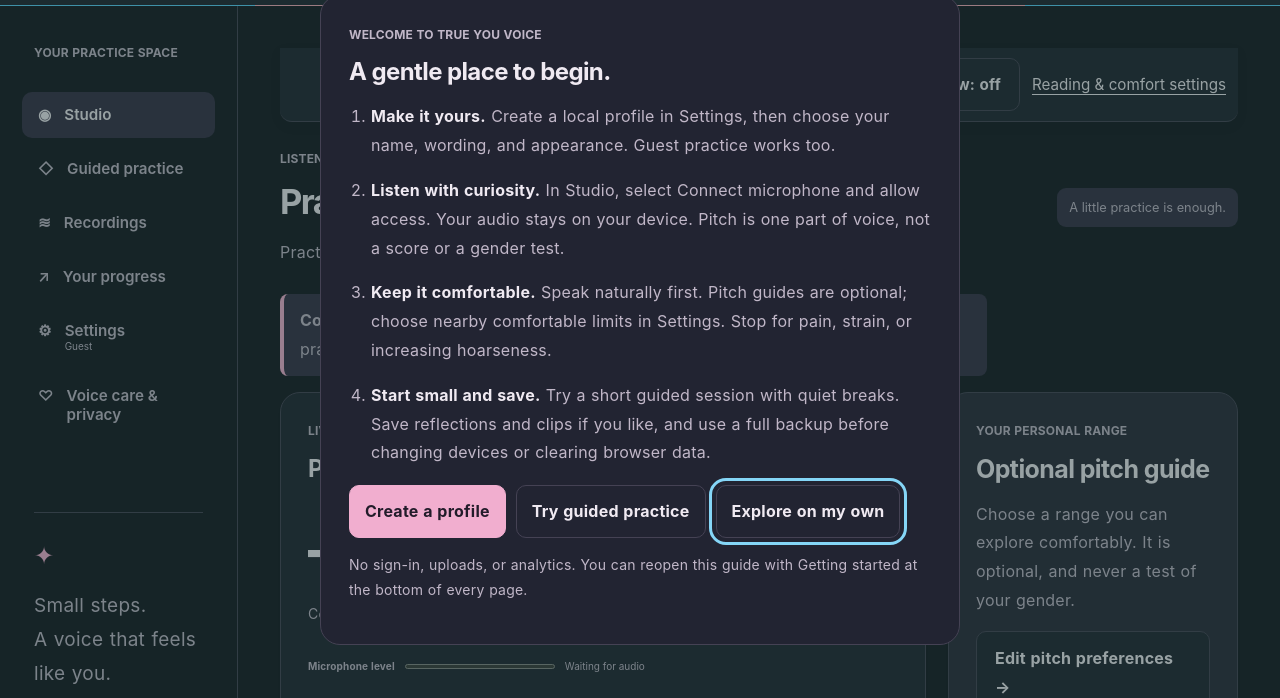
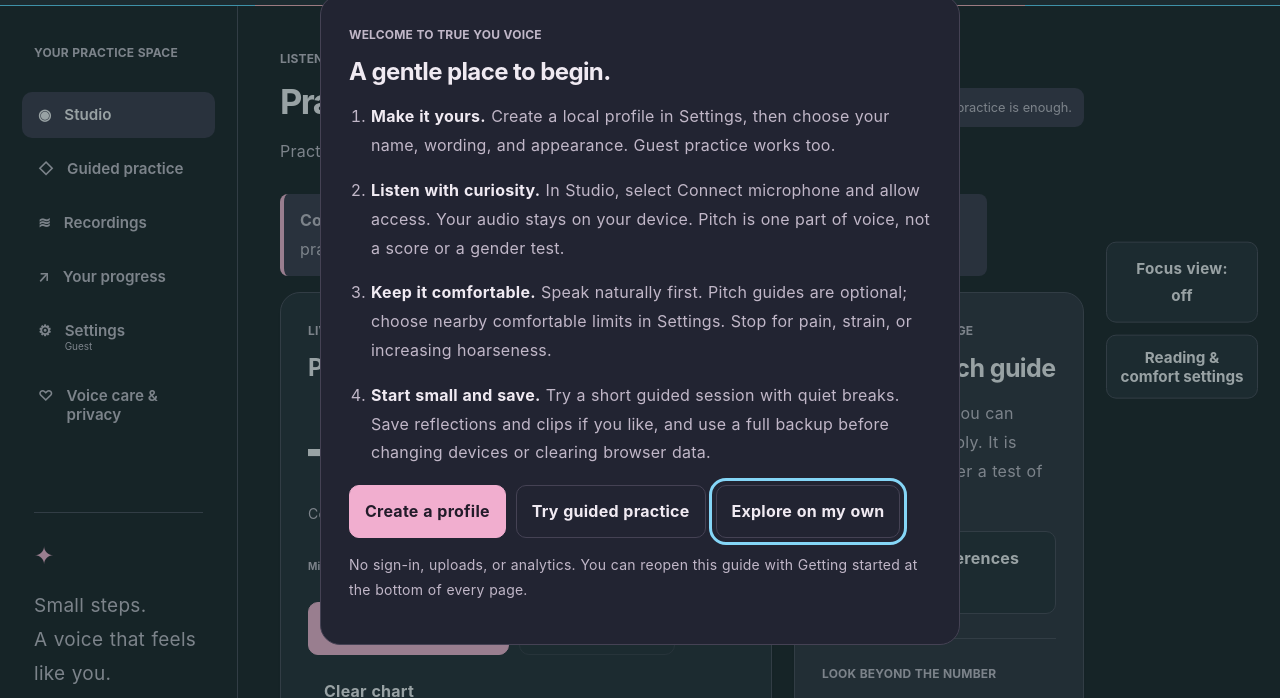
Before and after one commit to trueyouaura/True-You-Voice, a website: page index.html in a window 1280 px wide. Shown: the part 80-778 px from the top of the page. Drawn offline with Linux system fonts and the light colour scheme.

Commit message:
Place focus and reading controls in a fixed vertical group beside the page

```diff
--- a/accessibility.css
+++ b/accessibility.css
@@ -9,8 +9,10 @@
 p,li,h1,h2,h3,label,.session-row,.profile-badge{overflow-wrap:anywhere}p{max-width:70ch}
 html[data-spacing="comfortable"] :is(p,li,label,input,select,textarea,button,.button){line-height:1.8;letter-spacing:.015em;word-spacing:.035em}
 html[data-spacing="comfortable"] :is(p,li){margin-bottom:1em}
-.access-toolbar{position:sticky;top:0;z-index:3;display:flex;justify-content:flex-end;gap:12px;align-items:center;flex-wrap:wrap;margin-bottom:26px;padding:10px 12px;background:var(--paper);border-bottom:1px solid var(--line);border-radius:0 0 12px 12px;box-shadow:0 4px 12px #00000012}.access-toolbar button{font-size:.95rem}.access-toolbar a{font-size:.95rem;min-height:48px;display:inline-flex;align-items:center;text-align:right}
-html{scroll-padding-top:10rem}main :is(a,button,input,select,textarea,summary){scroll-margin-top:10rem}
+.access-toolbar{position:fixed;top:50%;right:max(18px,calc((100vw - 1680px)/2 + 18px));transform:translateY(-50%);z-index:3;display:flex;flex-direction:column;gap:12px;width:10rem;max-height:calc(100dvh - 24px);overflow-y:auto;padding:4px;background:transparent}.access-toolbar button,.access-toolbar a{width:100%;font-size:.95rem;min-height:48px;text-align:center;justify-content:center;flex-shrink:0}.access-toolbar a{display:inline-flex;align-items:center;padding:12px;border:1px solid var(--line);border-radius:10px;background:var(--paper);font-weight:650;text-decoration:none}.access-toolbar a:hover{background:var(--soft)}
+main{padding-right:calc(10rem + 36px)}
+@media(max-width:1180px){.studio-grid,.practice-grid{grid-template-columns:minmax(0,1fr)}}
+@media(max-width:700px){main{padding-right:90px}.access-toolbar{right:6px;width:74px;gap:10px}.access-toolbar button,.access-toolbar a{font-size:.75rem;padding:10px 5px;overflow-wrap:anywhere}}
 .reading-controls{display:grid;grid-template-columns:repeat(2,minmax(0,1fr));gap:16px}.reading-controls>div{min-width:0}
 .sr-only{position:absolute;width:1px;height:1px;padding:0;margin:-1px;overflow:hidden;clip-path:inset(50%);white-space:nowrap;border:0}
 .plain-help{padding:14px 18px;border:1px solid var(--line);border-radius:12px;margin:16px 0;background:var(--soft)}
--- a/index.html
+++ b/index.html
@@ -1,5 +1,5 @@
 <!doctype html>
-<html lang="en" data-theme="trans-fem-dark"><head><meta charset="utf-8"><meta name="viewport" content="width=device-width,initial-scale=1"><meta name="color-scheme" content="dark light"><meta name="theme-color" content="#171923"><meta name="description" content="A private space for gender-affirming voice practice. Live pitch, gentle exercises, and local recordings."><meta http-equiv="Content-Security-Policy" content="default-src 'self'; script-src 'self'; style-src 'self'; img-src 'self' data:; media-src 'self' blob:; worker-src 'self'; connect-src 'none'; object-src 'none'; base-uri 'self'; form-action 'none'"><title>True You Voice • A voice that feels like you</title><link rel="icon" href="./favicon.svg?v=access-1" type="image/svg+xml"><script src="./themes.js?v=access-1"></script><link rel="stylesheet" href="./styles.css?v=access-1"><link rel="stylesheet" href="./themes.css?v=access-1"><link rel="stylesheet" href="./accessibility.css?v=toolbar-1"><script type="module" src="./app.js?v=access-1"></script></head>
+<html lang="en" data-theme="trans-fem-dark"><head><meta charset="utf-8"><meta name="viewport" content="width=device-width,initial-scale=1"><meta name="color-scheme" content="dark light"><meta name="theme-color" content="#171923"><meta name="description" content="A private space for gender-affirming voice practice. Live pitch, gentle exercises, and local recordings."><meta http-equiv="Content-Security-Policy" content="default-src 'self'; script-src 'self'; style-src 'self'; img-src 'self' data:; media-src 'self' blob:; worker-src 'self'; connect-src 'none'; object-src 'none'; base-uri 'self'; form-action 'none'"><title>True You Voice • A voice that feels like you</title><link rel="icon" href="./favicon.svg?v=access-1" type="image/svg+xml"><script src="./themes.js?v=access-1"></script><link rel="stylesheet" href="./styles.css?v=access-1"><link rel="stylesheet" href="./themes.css?v=access-1"><link rel="stylesheet" href="./accessibility.css?v=side-controls-1"><script type="module" src="./app.js?v=access-1"></script></head>
 <body><a class="skip" href="#main">Skip to practice</a><header class="topbar"><a class="brand" href="#studio"><span class="brandmark" aria-hidden="true"><svg viewBox="0 0 40 40" fill="none" stroke="currentColor" stroke-width="2.6" stroke-linecap="round" stroke-linejoin="round" aria-hidden="true"><path d="M20 33 7.8 21.4C1.5 15.4 5.3 6 12.8 6c3.1 0 5.7 1.6 7.2 4 1.5-2.4 4.1-4 7.2-4 7.5 0 11.3 9.4 5 15.4L20 33Z"/><path d="M11 19v2m4.5-4.5v7M20 14v12m4.5-9.5v7M29 19v2"/></svg></span> True You Voice<span class="brandtag">YOUR OWN PACE</span></a><a class="button header-settings" href="#settings">Settings <span aria-hidden="true">⚙</span></a><button id="header-stop" class="privacy-pill" hidden>Disconnect microphone</button><span id="privacy-status" class="privacy-pill"><span aria-hidden="true">●</span> Audio stays on your device</span></header>
 <div class="shell"><aside class="sidebar"><p id="space-label" class="eyebrow">YOUR PRACTICE SPACE</p><nav aria-label="Main navigation"><a href="#studio" aria-current="page">◉ <span>Studio</span></a><a href="#practice">◇ <span>Guided practice</span></a><a href="#recordings">≋ <span>Recordings</span></a><a href="#progress">↗ <span>Your progress</span></a><a href="#settings">⚙ <span>Settings <small id="profile-badge">Guest</small></span></a><a href="#care">♡ <span>Voice care & privacy</span></a></nav><div class="sidebar-note"><span aria-hidden="true">✦</span><p>Small steps.<br>A voice that feels like you.</p><small>No scores. No comparisons.<br>Just room to explore.</small></div></aside>
 <main id="main" tabindex="-1"><div id="notice" class="notice" role="status" hidden></div>
```
